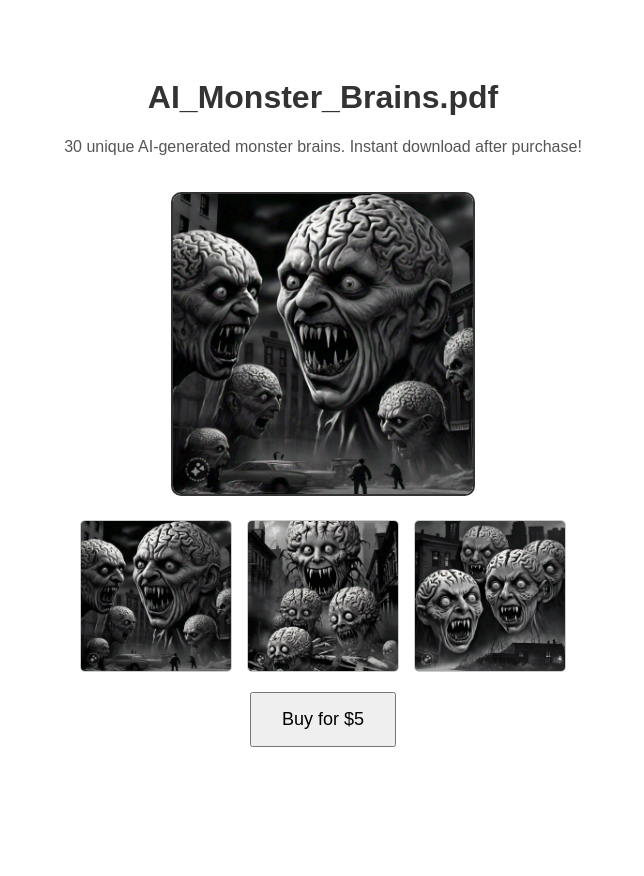
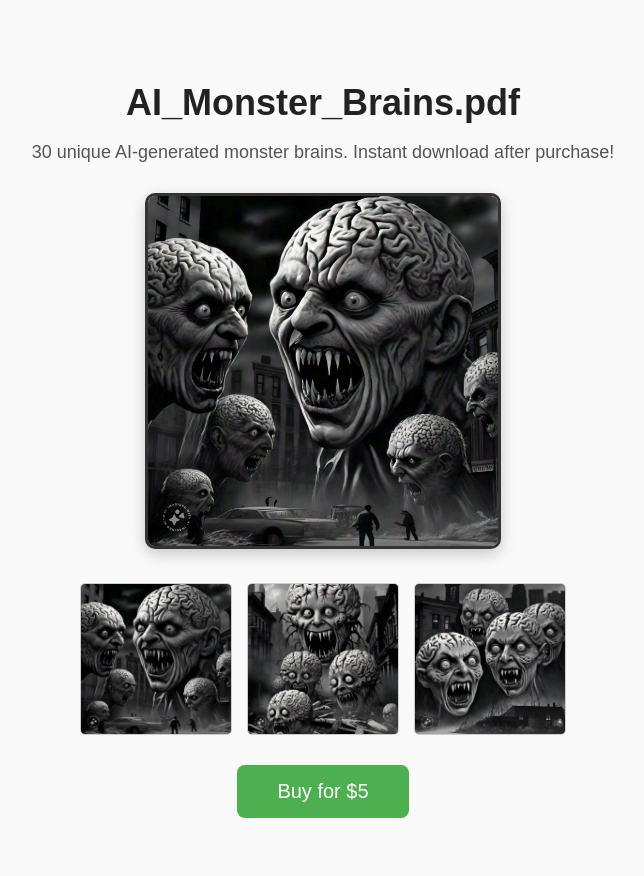
Before and after one commit to openinfo-automation/my_digital_shop, a Flask app: page / in a window 1280 px wide. Shown: the whole page, without its empty margins (317-961 px from the left). Before the commit the page ends 747 px from the top, so only its background shows below. Run offline with Flask 3, Linux system fonts and the light colour scheme; some libraries are stand-ins or nearby versions.

Commit message:
Enhance styling and update buy button design

```diff
--- a/templates/index.html
+++ b/templates/index.html
@@ -4,13 +4,15 @@
     <meta charset="UTF-8">
     <title>AI_Monster_Brains.pdf</title>
     <style>
-        body { font-family: Arial, sans-serif; text-align: center; padding: 50px; }
-        h1 { color: #333; }
-        p { font-size: 16px; color: #555; }
-        button { padding: 15px 30px; font-size: 18px; cursor: pointer; margin-top: 20px; }
-        .samples { display: flex; justify-content: center; gap: 15px; margin-top: 20px; flex-wrap: wrap; }
-        .samples img { width: 150px; height: auto; border: 1px solid #ccc; border-radius: 5px; }
-        .thumbnail { width: 300px; border: 2px solid #333; border-radius: 10px; margin-top: 20px; }
+        body { font-family: Arial, sans-serif; text-align: center; padding: 50px; background: #f9f9f9; }
+        h1 { color: #222; font-size: 36px; margin-bottom: 10px; }
+        p { font-size: 18px; color: #555; margin-bottom: 30px; }
+        .thumbnail { width: 350px; max-width: 90%; border: 3px solid #333; border-radius: 10px; margin-bottom: 30px; box-shadow: 0 5px 15px rgba(0,0,0,0.2); }
+        .samples { display: flex; justify-content: center; gap: 15px; margin-bottom: 30px; flex-wrap: wrap; }
+        .samples img { width: 150px; height: auto; border: 1px solid #ccc; border-radius: 5px; transition: transform 0.3s; cursor: pointer; }
+        .samples img:hover { transform: scale(1.1); box-shadow: 0 4px 10px rgba(0,0,0,0.2); }
+        .buy-button { padding: 15px 40px; font-size: 20px; cursor: pointer; background: #4CAF50; color: white; border: none; border-radius: 8px; transition: background 0.3s; }
+        .buy-button:hover { background: #45a049; }
     </style>
 </head>
 <body>
@@ -29,7 +31,7 @@
 
     <!-- Buy button -->
     <form action="/buy">
-        <button type="submit">Buy for $5</button>
+        <button type="submit" class="buy-button">Buy for $5</button>
     </form>
 </body>
 </html>
```
